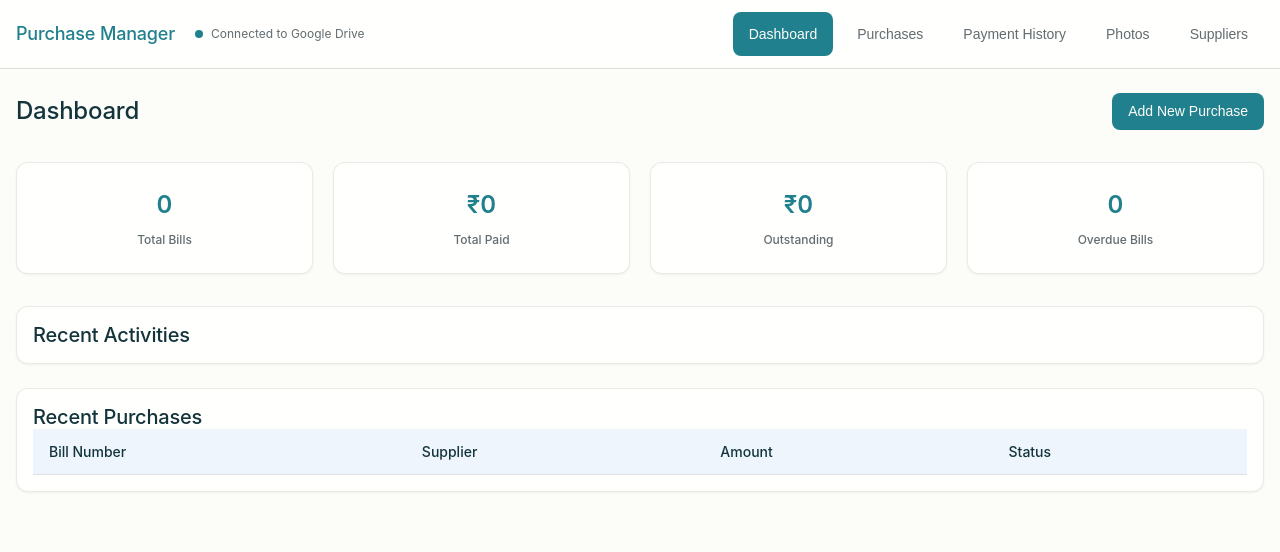
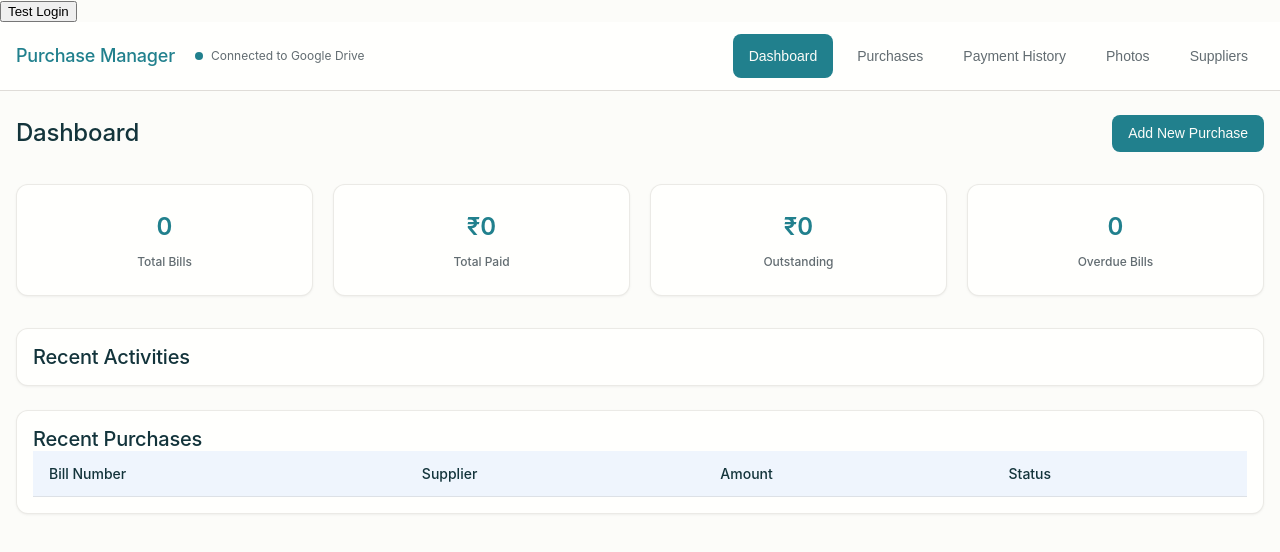
Before and after one commit to DarkKing-7/purchase-manager, a plain HTML site: page index.html in a window 1280 px wide. Drawn offline with Linux system fonts and the light colour scheme; a web font is replaced by a local one.

Commit message:
Update index.html

```diff
--- a/index.html
+++ b/index.html
@@ -21,6 +21,30 @@
 
 </head>
 <body>
+
+    <script>
+function testFirebaseLogin() {
+  console.log('Button clicked!');
+  if (typeof firebase === 'undefined') {
+    console.error('Firebase not loaded!');
+    return;
+  }
+
+  const provider = new firebase.auth.GoogleAuthProvider();
+  firebase.auth().signInWithPopup(provider)
+    .then((result) => {
+      console.log('Login successful:', result.user.email);
+      alert('Login successful: ' + result.user.email);
+    })
+    .catch((error) => {
+      console.error('Login error:', error);
+      alert('Login error: ' + error.message);
+    });
+}
+</script>
+
+<button onclick="testFirebaseLogin()">Test Login</button>
+
 <!--
       <div id="auth-controls" style="text-align:right; padding:10px;">
         <button id="login-btn" class="btn">Login with Google</button>
```
